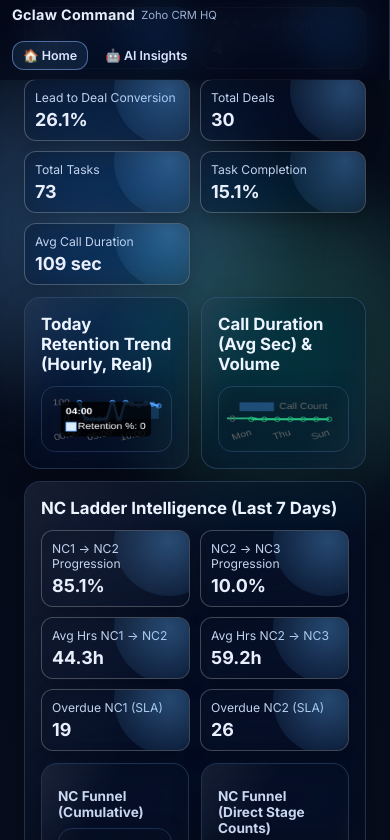
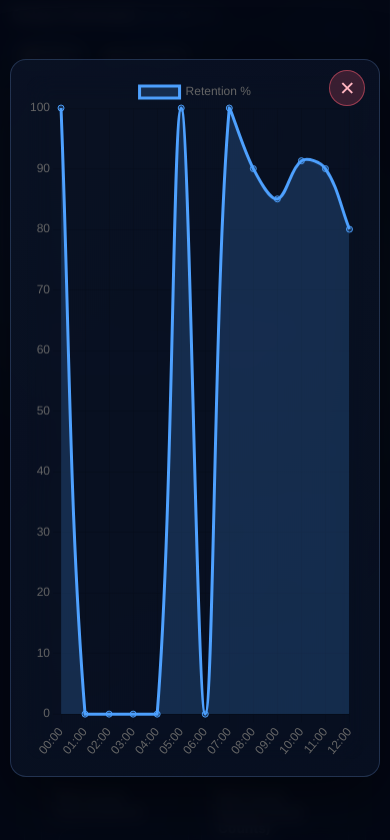
Before and after one commit to gaganpkumar12/CRM-DASHBOARD, a website: page index.html in a window 390 px wide. Both pictures are taken after a click on the element 106 px from the left and 880 px from the top of the page. Shown: the part 462-1302 px from the top of the page. Drawn offline with nearby package versions, Linux system fonts and the light colour scheme.

Commit message:
feat: fullscreen chart modal on tap for mobile readability

```diff
--- a/app.js
+++ b/app.js
@@ -218,3 +218,49 @@ setInterval(() => {
     console.log('[auto-refresh]', ts);
   }).catch(err => console.error('Auto-refresh failed:', err));
 }, 6 * 60 * 60 * 1000);
+
+// ── Fullscreen chart modal ──
+(function initChartModal() {
+  const modal = document.getElementById('chartModal');
+  if (!modal) return;
+  const modalCanvas = document.getElementById('chartModalCanvas');
+  const closeBtn = modal.querySelector('.chart-modal-close');
+  const backdrop = modal.querySelector('.chart-modal-backdrop');
+  let modalChart = null;
+
+  function openModal(sourceCanvas) {
+    const srcChart = Chart.getChart(sourceCanvas);
+    if (!srcChart) return;
+    if (modalChart) { modalChart.destroy(); modalChart = null; }
+
+    const cfg = srcChart.config;
+    const clonedData = JSON.parse(JSON.stringify(cfg.data));
+    const clonedOpts = JSON.parse(JSON.stringify(cfg.options || {}));
+    clonedOpts.responsive = true;
+    clonedOpts.maintainAspectRatio = false;
+    if (clonedOpts.plugins) {
+      if (clonedOpts.plugins.legend) clonedOpts.plugins.legend.display = true;
+    }
+
+    modal.hidden = false;
+    modalChart = new Chart(modalCanvas, {
+      type: cfg.type || 'bar',
+      data: clonedData,
+      options: clonedOpts
+    });
+  }
+
+  function closeModal() {
+    modal.hidden = true;
+    if (modalChart) { modalChart.destroy(); modalChart = null; }
+  }
+
+  closeBtn.addEventListener('click', closeModal);
+  backdrop.addEventListener('click', closeModal);
+  document.addEventListener('keydown', e => { if (e.key === 'Escape') closeModal(); });
+
+  document.querySelectorAll('canvas').forEach(c => {
+    if (c.id === 'chartModalCanvas') return;
+    c.addEventListener('click', () => openModal(c));
+  });
+})();
--- a/index.html
+++ b/index.html
@@ -141,6 +141,15 @@
     </div>
   </div>
 
+  <!-- Fullscreen chart modal -->
+  <div id="chartModal" class="chart-modal" hidden>
+    <div class="chart-modal-backdrop"></div>
+    <div class="chart-modal-content">
+      <button class="chart-modal-close" type="button" aria-label="Close">✕</button>
+      <canvas id="chartModalCanvas"></canvas>
+    </div>
+  </div>
+
   <script src="app.js"></script>
 </body>
 </html>
--- a/styles.css
+++ b/styles.css
@@ -828,3 +828,83 @@ canvas {
   60% { opacity: 0.35; }
   100% { opacity: 0; transform: scale(1.03); }
 }
+
+/* ── Fullscreen chart modal ── */
+.chart-modal {
+  position: fixed;
+  inset: 0;
+  z-index: 9999;
+  display: flex;
+  align-items: center;
+  justify-content: center;
+}
+
+.chart-modal[hidden] {
+  display: none;
+}
+
+.chart-modal-backdrop {
+  position: absolute;
+  inset: 0;
+  background: rgba(4, 8, 20, 0.92);
+  backdrop-filter: blur(8px);
+  -webkit-backdrop-filter: blur(8px);
+}
+
+.chart-modal-content {
+  position: relative;
+  width: 95vw;
+  height: 85vh;
+  max-width: 1200px;
+  padding: 16px;
+  border-radius: 16px;
+  border: 1px solid var(--glass-border);
+  background: linear-gradient(135deg, rgba(10, 18, 36, 0.9), rgba(8, 16, 34, 0.85));
+  box-shadow: 0 20px 60px rgba(0, 0, 0, 0.5);
+  display: flex;
+  flex-direction: column;
+}
+
+.chart-modal-close {
+  position: absolute;
+  top: 10px;
+  right: 14px;
+  background: rgba(255, 93, 115, 0.2);
+  border: 1px solid rgba(255, 93, 115, 0.5);
+  color: #ffb5c0;
+  font-size: 1.2rem;
+  width: 36px;
+  height: 36px;
+  border-radius: 50%;
+  cursor: pointer;
+  display: flex;
+  align-items: center;
+  justify-content: center;
+  z-index: 2;
+  transition: background 0.2s;
+}
+
+.chart-modal-close:hover {
+  background: rgba(255, 93, 115, 0.4);
+}
+
+.chart-modal-content canvas {
+  flex: 1;
+  max-height: none;
+  width: 100% !important;
+  height: 100% !important;
+  border: none;
+  box-shadow: none;
+  padding: 0;
+}
+
+/* Tap hint on mobile canvases */
+@media (max-width: 960px) {
+  canvas {
+    cursor: zoom-in;
+  }
+
+  canvas::after {
+    content: 'Tap to expand';
+  }
+}
```
Also changed, not shown: ai-insights.html (+9 -0 lines), ai-insights.js (+54 -0 lines).
